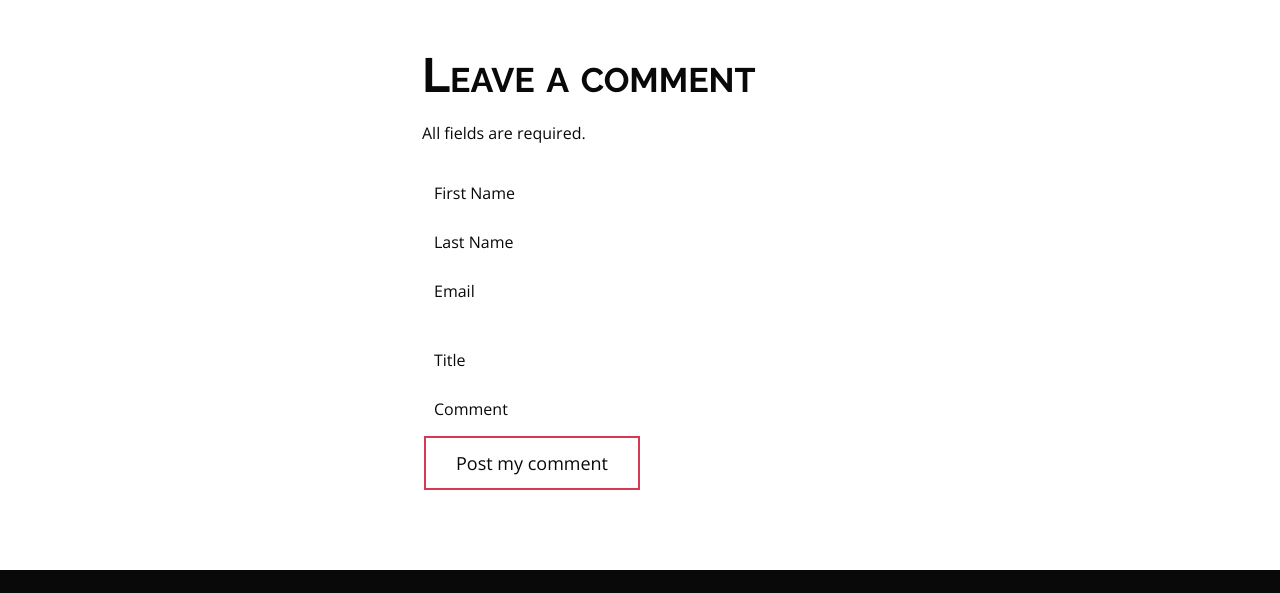
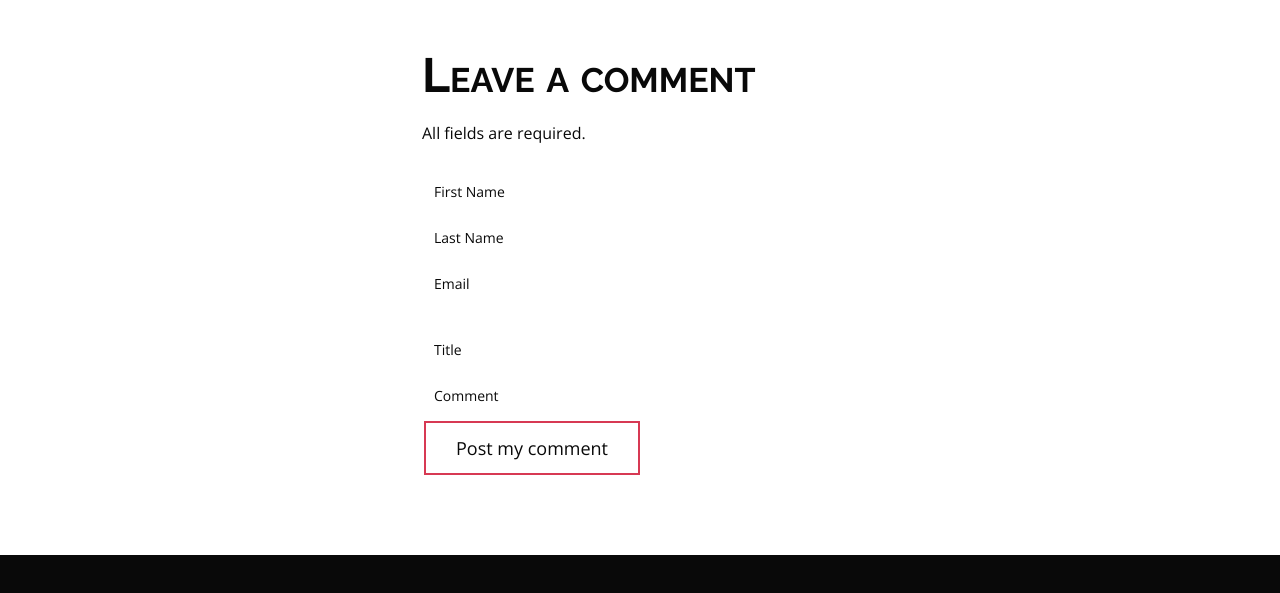
Before and after one commit to wisvem/holbertonschool-web_front_end, a plain HTML site: page 0x05-form/03-article.html in a window 1280 px wide. Shown: the part 1739-2332 px from the top of the page. Drawn offline with nearby package versions, Linux system fonts and the light colour scheme.

Commit message:
Changed size by font-size

```diff
--- a/0x05-form/03-styles.css
+++ b/0x05-form/03-styles.css
@@ -834,6 +834,6 @@ label {
   cursor: pointer;
   display: block;
   white-space: nowrap;
-  size: 1.4rem;
+  font-size: 1.4rem;
   padding: 0 0 0.5rem;
 }
--- a/0x05-form/04-styles.css
+++ b/0x05-form/04-styles.css
@@ -834,7 +834,7 @@ label {
   cursor: pointer;
   display: block;
   white-space: nowrap;
-  size: 1.4rem;
+  font-size: 1.4rem;
   padding: 0 0 0.5rem;
 }
 input[type="text"],
--- a/0x05-form/05-styles.css
+++ b/0x05-form/05-styles.css
@@ -834,7 +834,7 @@ label {
   cursor: pointer;
   display: block;
   white-space: nowrap;
-  size: 1.4rem;
+  font-size: 1.4rem;
   padding: 0 0 0.5rem;
 }
 input[type="text"],
--- a/0x05-form/06-styles.css
+++ b/0x05-form/06-styles.css
@@ -843,7 +843,7 @@ label {
   cursor: pointer;
   display: block;
   white-space: nowrap;
-  size: 1.4rem;
+  font-size: 1.4rem;
   padding: 0 0 0.5rem;
 }
 input[type="text"],
--- a/0x05-form/07-styles.css
+++ b/0x05-form/07-styles.css
@@ -843,7 +843,7 @@ label {
   cursor: pointer;
   display: block;
   white-space: nowrap;
-  size: 1.4rem;
+  font-size: 1.4rem;
   padding: 0 0 0.5rem;
 }
 input[type="text"],
```
